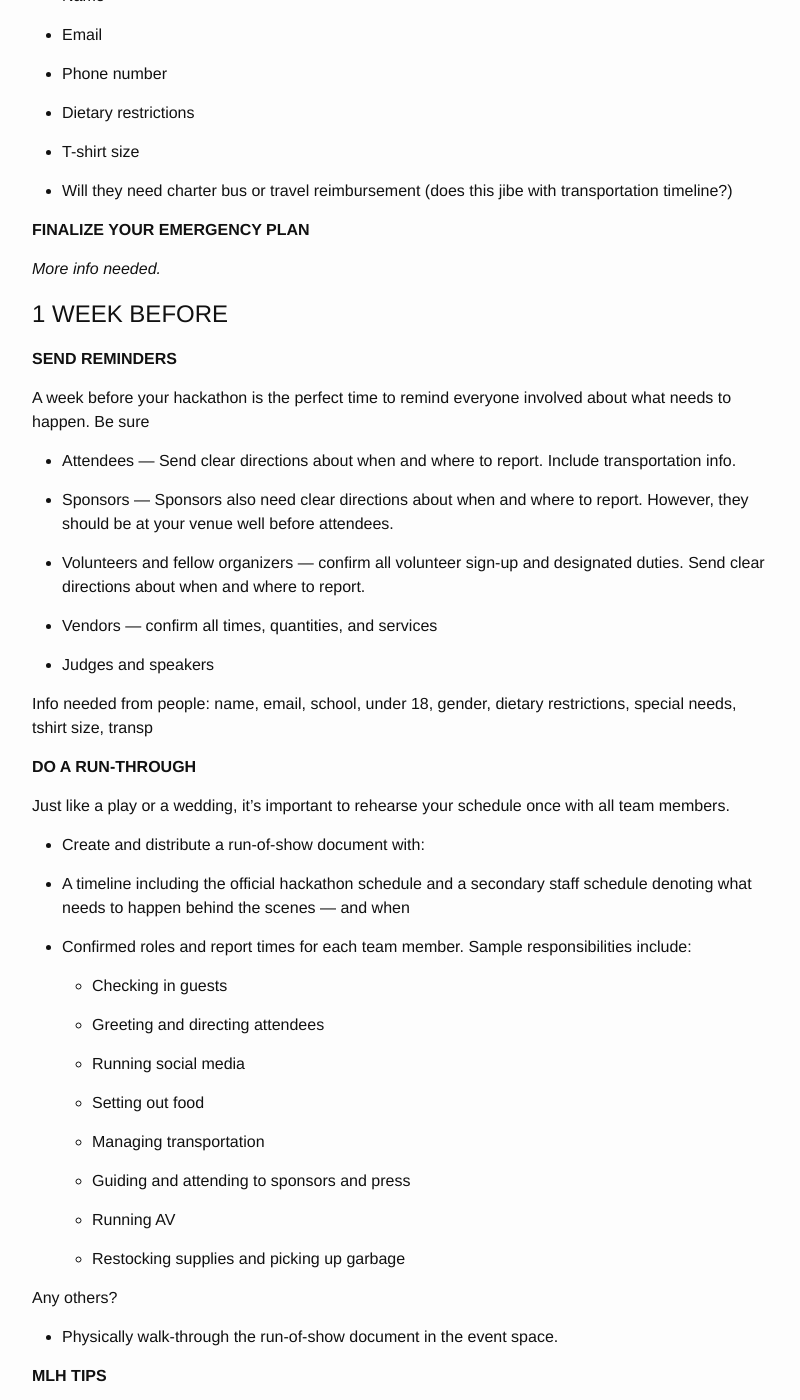
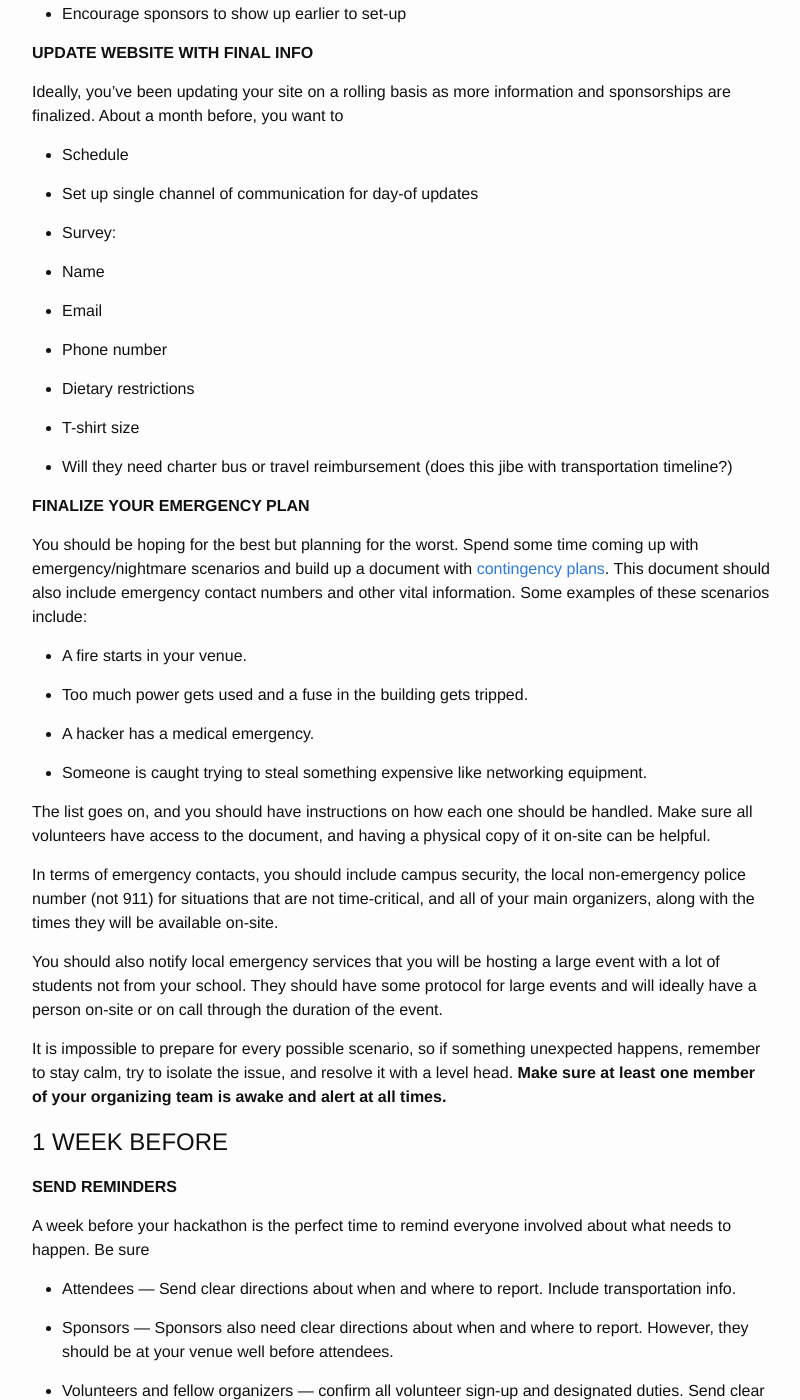
Before and after one commit to MLH/mlh-hackathon-organizer-guide, a Jekyll site: the page built from index.md, in a window 1280 px wide and 1400 px high, scrolled down 19729 px. Shown: the whole window, without its empty margins (238-1038 px from the left). Built offline with Jekyll 4.4.1, drawn with Linux system fonts in a browser that asks for light colours; some of the changed text lies outside the part shown.

Commit message:
Adds section about making a venue better. Fills in emergency plan section.

```diff
--- a/index.md
+++ b/index.md
@@ -95,6 +95,14 @@
 * **Accessibility** — Can hackers in need of physical accommodation conveniently access the building?
 
 * **Security** — Will there be a secure space where sponsors, organizers, and attendees can keep their expensive equipment?
+
+If your venue does not have some of these things, but you're on-campus, you may be able to work with other parts of your administration to get them. For example:
+
+* Talk to your school's IT department about fortifying WiFi during your event or renting access points and switches. This can sometimes be done for free or with a security deposit. If you have a supportive administration, they may also come in and help you set it up.
+
+* If you don't have access to the venue's fuse box, talk to the school's electricians to see if you can get special access or have one of them on site/on call.
+
+* If you don't have enough extension cords or power strips, other organizations on campus may have them and be willing to lend them out. e.g. the organization that runs your school's career fair.
 
 **Ask about venue requirements and restrictions**
 
@@ -812,9 +820,23 @@
 
 **FINALIZE YOUR EMERGENCY PLAN**
 
-*More info needed.*
+You should be hoping for the best but planning for the worst. Spend some time coming up with emergency/nightmare scenarios and build up a document with [contingency plans](http://en.wikipedia.org/wiki/Contingency_plan). This document should also include emergency contact numbers and other vital information. Some examples of these scenarios include:
 
+* A fire starts in your venue.
 
+* Too much power gets used and a fuse in the building gets tripped.
+
+* A hacker has a medical emergency.
+
+* Someone is caught trying to steal something expensive like networking equipment.
+
+The list goes on, and you should have instructions on how each one should be handled. Make sure all volunteers have access to the document, and having a physical copy of it on-site can be helpful.
+
+In terms of emergency contacts, you should include campus security, the local non-emergency police number (not 911) for situations that are not time-critical, and all of your main organizers, along with the times they will be available on-site.
+
+You should also notify local emergency services that you will be hosting a large event with a lot of students not from your school. They should have some protocol for large events and will ideally have a person on-site or on call through the duration of the event.
+
+It is impossible to prepare for every possible scenario, so if something unexpected happens, remember to stay calm, try to isolate the issue, and resolve it with a level head. **Make sure at least one member of your organizing team is awake and alert at all times.**
 
 ## 1 WEEK BEFORE
 
```
